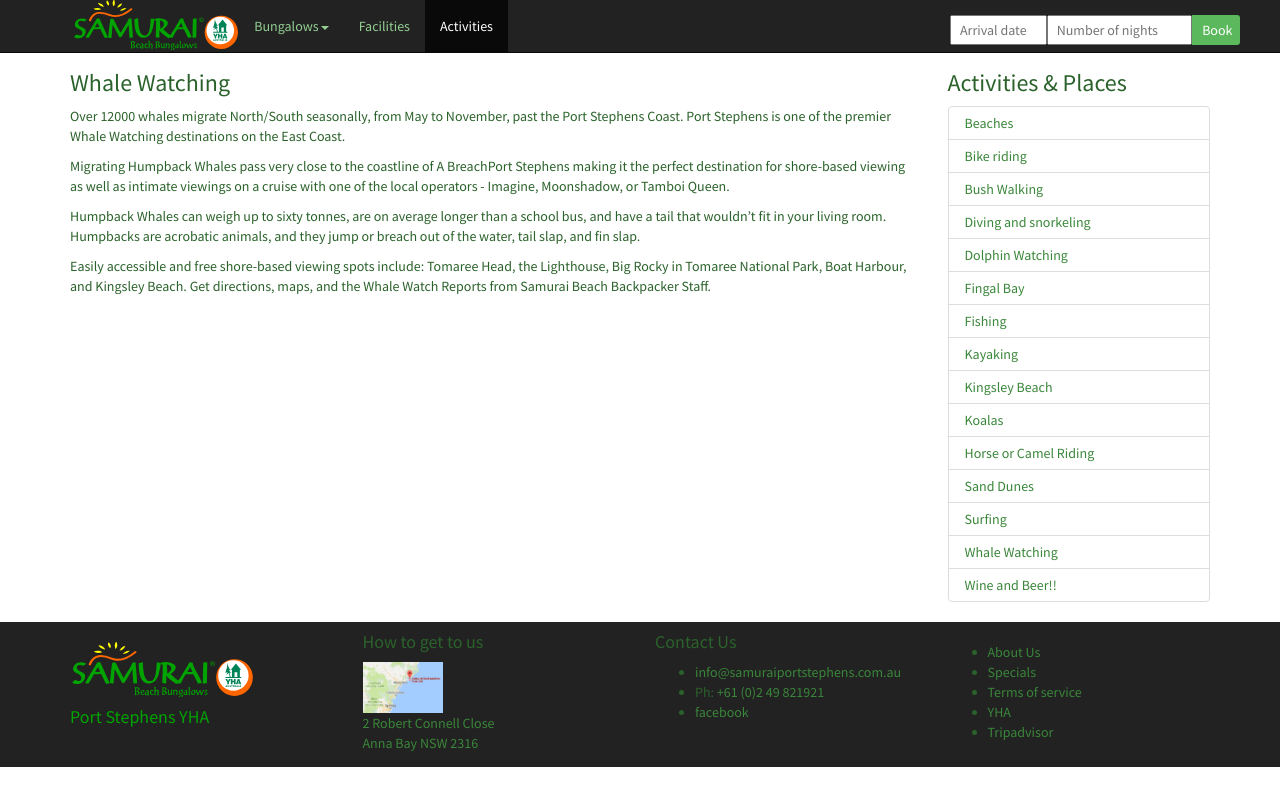
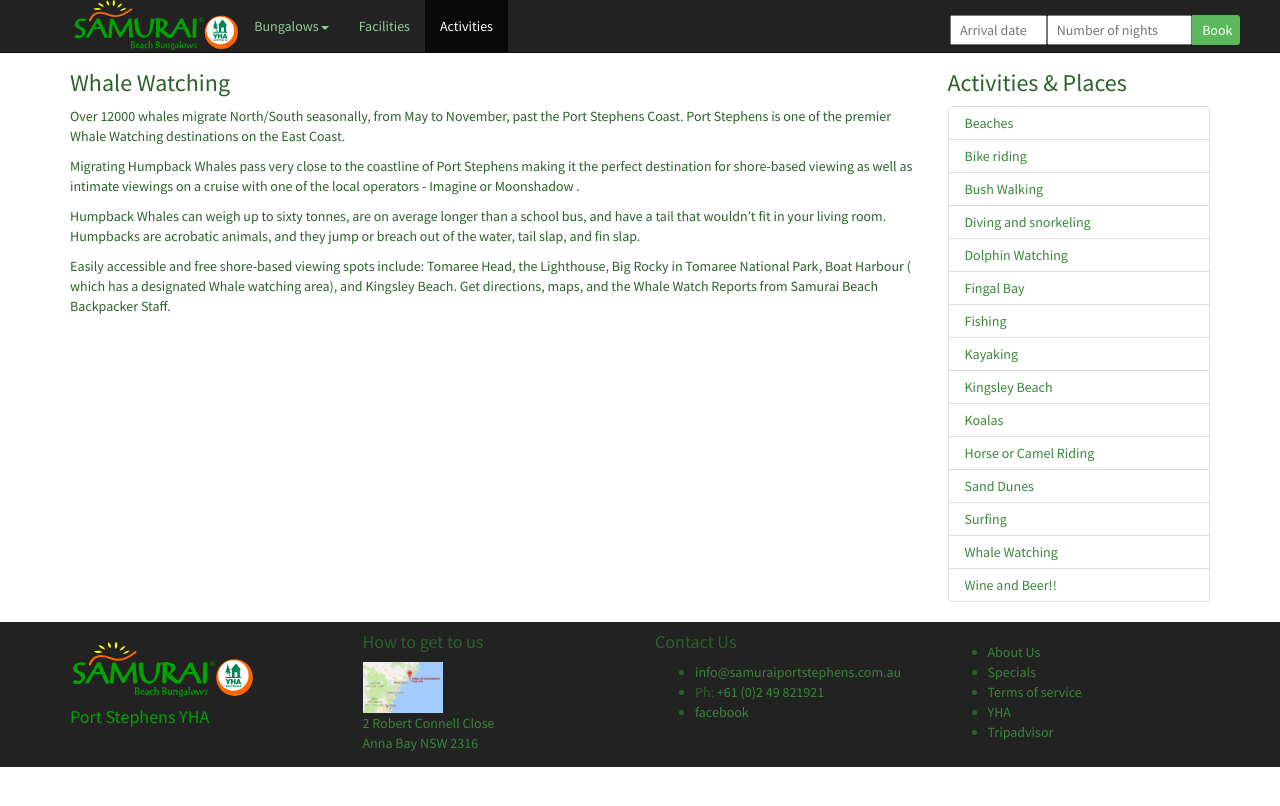
Before and after one commit to samuraibeach/samurai, a Jekyll site: the page built from _activities/14_whale-watching.md, in a window 1280 px wide. Shown: the top 806 px of the page. Built offline with Jekyll 4.4.1, drawn with Linux system fonts in a browser that asks for light colours.

Commit message:
Update from Forestry.io admin@samuraiportstephens.com.au updated _activities/14_whale-watching.md

```diff
--- a/_activities/14_whale-watching.md
+++ b/_activities/14_whale-watching.md
@@ -5,13 +5,17 @@ permalink: "/activities/whale-watching"
 redirect_from: "/Activities/article/whale-cruises/"
 parent: "/activities/"
 images: []
-seasonal: true
+seasonal: false
+description: Humpback Whales a view to behold
+covers: []
+
 ---
 ### Whale Watching
+
 Over 12000 whales migrate North/South seasonally, from May to November, past the Port Stephens Coast. Port Stephens is one of the premier Whale Watching destinations on the East Coast.
 
-Migrating Humpback Whales pass very close to the coastline of A BreachPort Stephens making it the perfect destination for shore-based viewing as well as intimate viewings on a cruise with one of the local operators - Imagine, Moonshadow, or Tamboi Queen.
+Migrating Humpback Whales pass very close to the coastline of Port Stephens making it the perfect destination for shore-based viewing as well as intimate viewings on a cruise with one of the local operators - Imagine or Moonshadow .
 
 Humpback Whales can weigh up to sixty tonnes, are on average longer than a school bus, and have a tail that wouldn't fit in your living room. Humpbacks are acrobatic animals, and they jump or breach out of the water, tail slap, and fin slap.
 
-Easily accessible and free shore-based viewing spots include: Tomaree Head, the Lighthouse, Big Rocky in Tomaree National Park, Boat Harbour, and Kingsley Beach. Get directions, maps, and the Whale Watch Reports from Samurai Beach Backpacker Staff.
+Easily accessible and free shore-based viewing spots include: Tomaree Head, the Lighthouse, Big Rocky in Tomaree National Park, Boat Harbour ( which has a designated Whale watching area), and Kingsley Beach. Get directions, maps, and the Whale Watch Reports from Samurai Beach Backpacker Staff.
```
Also changed, not shown: .forestry/front_matter/templates/activity.yml.
